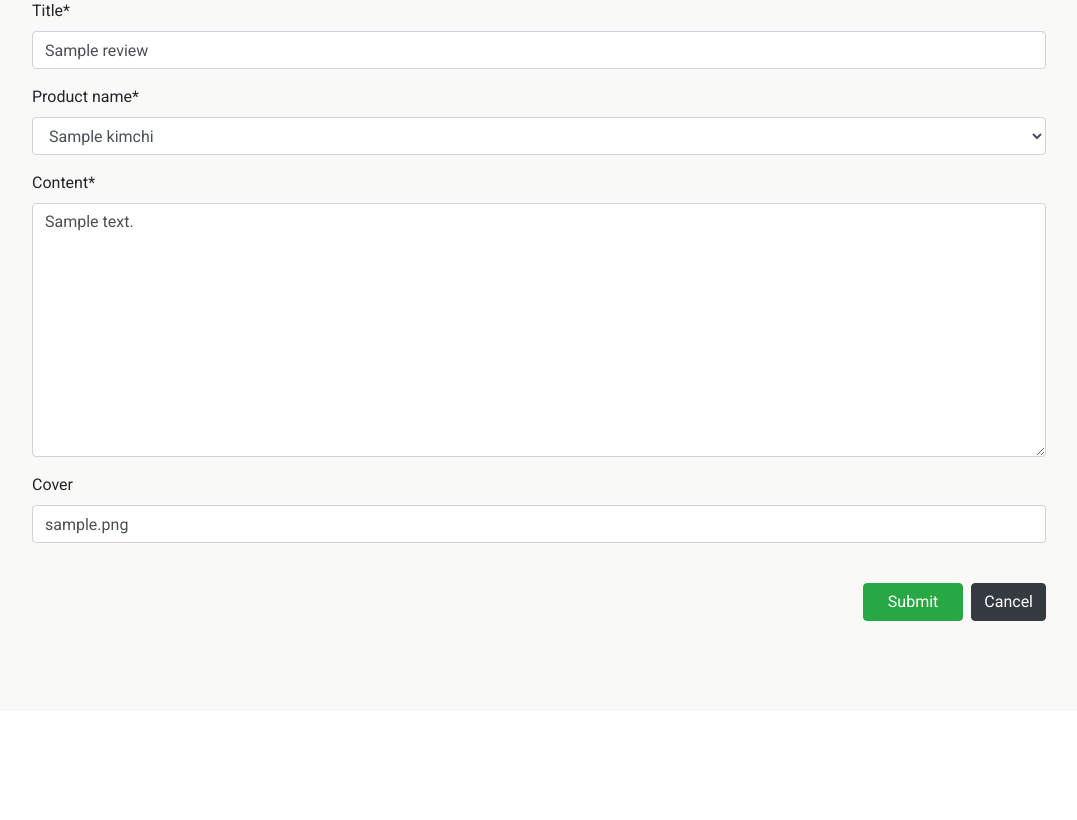
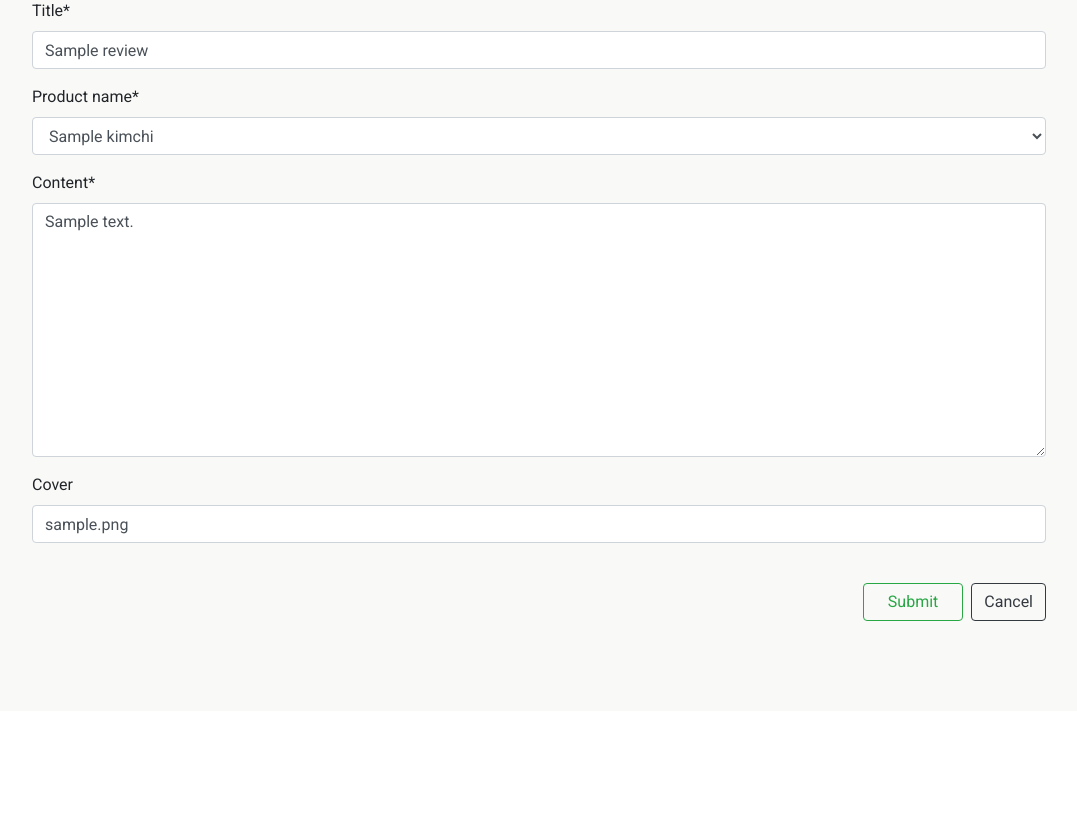
Before and after one commit to Code-Institute-Submissions/Project-20, a Django app: page /reviews/update/1 in a window 1280 px wide. Shown: the part 432-1252 px from the top of the page, without its empty margins (101-1178 px from the left). Run offline with Django 3.2, Linux system fonts and the light colour scheme; a user stored in the database is signed in; tables that the repository leaves empty hold one stand-in row (values such as "Sample post"); some libraries are stand-ins or nearby versions; some web fonts are replaced.

Commit message:
Added designs to buttons

```diff
--- a/reviews/templates/reviews/all_reviews.template.html
+++ b/reviews/templates/reviews/all_reviews.template.html
@@ -5,7 +5,7 @@
 
 {% block content %}
 <section class="allreviews">
-     <div class="container">
+     <div class="container bottomSpacing">
         <h1 class=" text-center">Reviews on our Kimchis</h1>
 
         <div class="row mx-auto mb-3">
--- a/reviews/templates/reviews/review_details.template.html
+++ b/reviews/templates/reviews/review_details.template.html
@@ -38,9 +38,9 @@
 
         <div class="row mx-auto mb-5">
             <div class="col" id="fitBtn">
-                <a class="btn btn-outline-secondary" href="{% url 'all_reviews_route' %}">Go to list</a>
-                <a class="btn btn-outline-secondary px-3 float-right ml-1" href="{% url 'delete_review_route' review_id=review.id %}">Delete</a>
-                <a class="btn btn-outline-secondary px-4 float-right" href="{% url 'update_review_route' review_id=review.id %}">Edit</a>
+                <a class="btn btn-outline-info" href="{% url 'all_reviews_route' %}">Go to list</a>
+                <a class="btn btn-outline-dark px-3 float-right ml-1" href="{% url 'delete_review_route' review_id=review.id %}">Delete</a>
+                <a class="btn btn-outline-success px-4 float-right" href="{% url 'update_review_route' review_id=review.id %}">Edit</a>
             </div>
         </div>
 
--- a/reviews/templates/reviews/update_review.template.html
+++ b/reviews/templates/reviews/update_review.template.html
@@ -14,8 +14,8 @@
             <form method="POST" enctype="multipart/form-data" id="form">
                 {% csrf_token %}
                 {{form|crispy}}
-                <a class="btn btn-dark mt-4 ml-2 btnPosition" href="{% url 'review_details_route' review_id=review.id %}">Cancel</a>
-                <input type="submit" class="btn btn-success px-4 mt-4 btnPosition"/>
+                <a class="btn btn-outline-dark mt-4 ml-2 btnPosition" href="{% url 'review_details_route' review_id=review.id %}">Cancel</a>
+                <input type="submit" class="btn btn-outline-success px-4 mt-4 btnPosition"/>
             </form>
 
 
--- a/static/styles.css
+++ b/static/styles.css
@@ -331,6 +331,10 @@ footer i, footer a, footer p {
 }
 
 .allreviews .card {
+    margin-bottom: 1rem;
+}
+
+.allreviews .bottomSpacing {
     margin-bottom: 10rem;
 }
 
```
